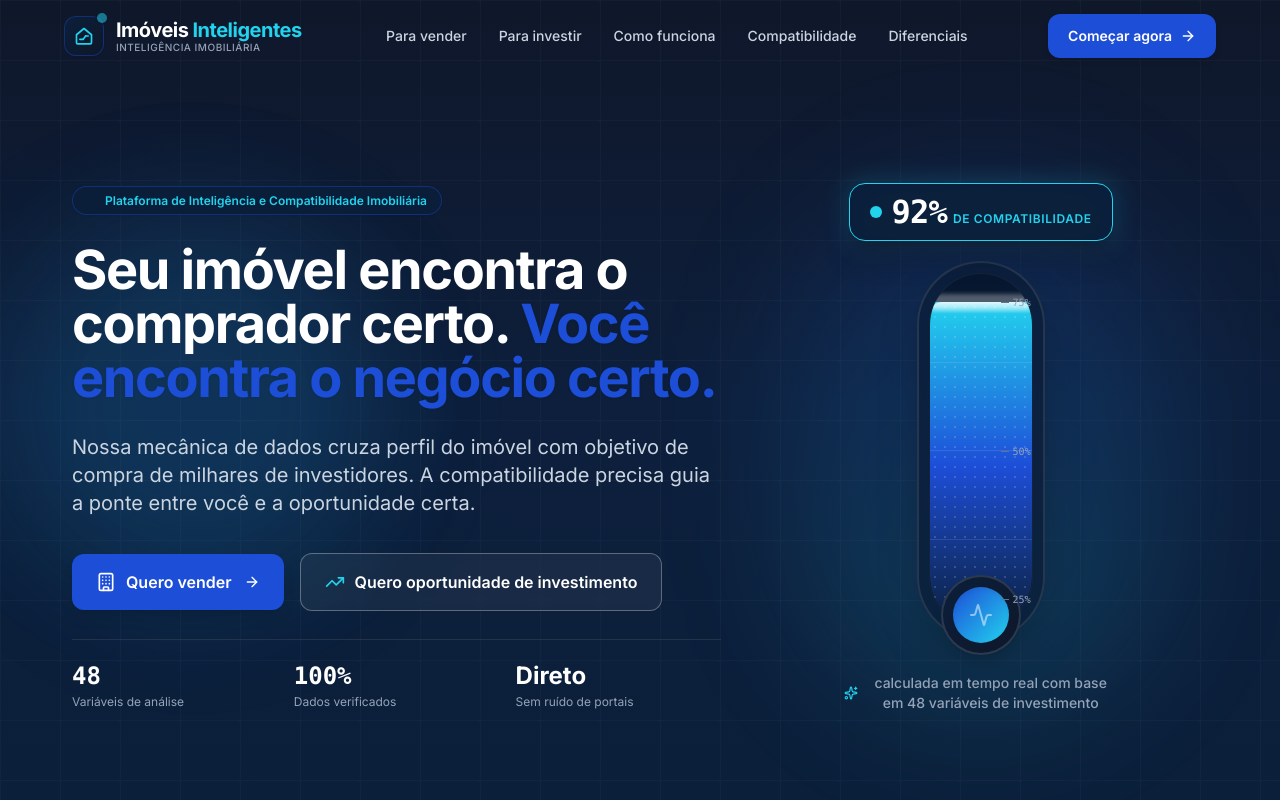
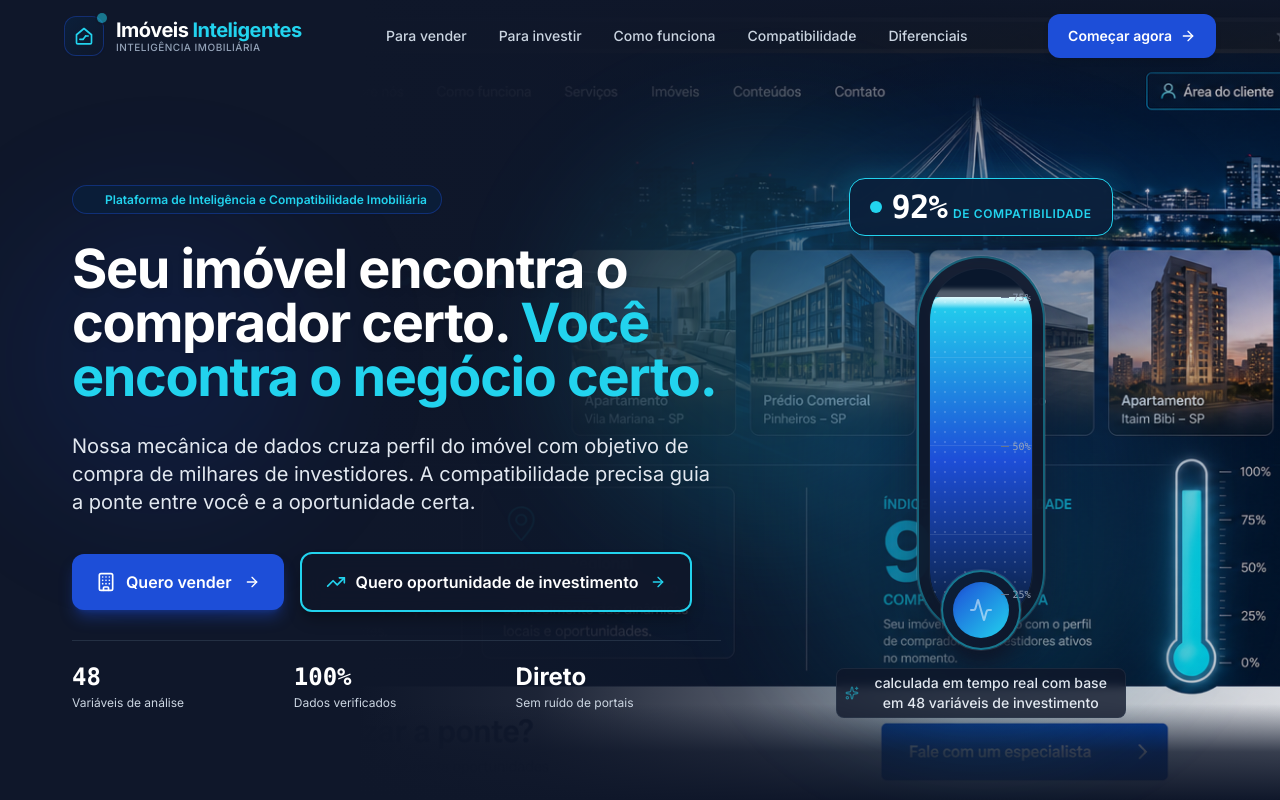
Before and after one commit to pauloac1000-byte/inteligencia-imobiliaria, a React (Vite) app: page / in a window 1280 px wide. Shown: the top 800 px of the page. Built offline with nearby package versions, Linux system fonts and the light colour scheme.

Commit message:
Substitui fundo do hero pela fotografia noturna da ponte com overlay escuro e destaque em ciano

```diff
--- a/src/components/HeroSection.tsx
+++ b/src/components/HeroSection.tsx
@@ -1,6 +1,7 @@
 import React from 'react'
 import { ArrowRight, Building, TrendingUp } from 'lucide-react'
 import { HeroThermometer } from './HeroThermometer'
+import heroBridgeBg from '@/assets/analise-1.5-hibrido-fusao-entre-modernidade-e-urbanismo-e-confianca-e-corporativo-ec2ac.png'
 
 interface HeroSectionProps {
   onOpenModal: (intent: 'vender' | 'investir') => void
@@ -18,24 +19,47 @@ export const HeroSection: React.FC<HeroSectionProps> = ({ onOpenModal }) => {
   }
 
   return (
-    <section className="relative min-h-[92vh] lg:min-h-screen bg-gradient-to-b from-[#0F172A] via-[#0D1F3C] to-[#0B1F3A] text-white flex items-center pt-24 sm:pt-28 lg:pt-24 pb-14 sm:pb-20 lg:py-0 overflow-hidden">
-      {/* Background Subtle Data Grid Lines & Slow Floating Data Particles */}
-      <div className="absolute inset-0 pointer-events-none select-none overflow-hidden opacity-5">
-        <svg className="w-full h-full" xmlns="http://www.w3.org/2000/svg">
-          <defs>
-            <pattern id="hero-grid" width="60" height="60" patternUnits="userSpaceOnUse">
-              <path d="M 60 0 L 0 0 0 60" fill="none" stroke="#FFFFFF" strokeWidth="1" />
-              <circle cx="60" cy="0" r="2" fill="#22D3EE" />
-              <circle cx="0" cy="60" r="2" fill="#1D4ED8" />
-            </pattern>
-          </defs>
-          <rect width="100%" height="100%" fill="url(#hero-grid)" />
-        </svg>
+    <section className="relative min-h-[92vh] lg:min-h-screen bg-[#0F172A] text-white flex items-center pt-24 sm:pt-28 lg:pt-24 pb-14 sm:pb-20 lg:py-0 overflow-hidden">
+      {/* 1. Fotografia real de fundo: Ponte suspensa noturna panorâmica */}
+      <div className="absolute inset-0 pointer-events-none select-none z-0">
+        <img
+          src={heroBridgeBg}
+          alt="Ponte suspensa iluminada à noite conectando a cidade"
+          className="w-full h-full object-cover object-[72%_center] lg:object-[80%_center] scale-105"
+          loading="eager"
+          decoding="async"
+        />
+
+        {/* 2. Overlay Gradiente Horizontal (da esquerda para direita):
+            #0F172A quase opaco à esquerda garantindo contraste WCAG AA para o texto,
+            transicionando para transparente à direita onde a ponte, cabos e torre ficam nítidos */}
+        <div
+          className="absolute inset-0 hidden md:block"
+          style={{
+            background:
+              'linear-gradient(90deg, #0F172A 0%, #0F172A 28%, rgba(15, 23, 42, 0.94) 42%, rgba(15, 23, 42, 0.72) 58%, rgba(15, 23, 42, 0.35) 75%, rgba(15, 23, 42, 0.12) 100%)',
+          }}
+        />
+
+        {/* Overlay para Mobile (foco vertical com legibilidade total do texto) */}
+        <div
+          className="absolute inset-0 md:hidden"
+          style={{
+            background:
+              'linear-gradient(180deg, rgba(15, 23, 42, 0.92) 0%, rgba(15, 23, 42, 0.95) 45%, rgba(15, 23, 42, 0.88) 75%, #0F172A 100%)',
+          }}
+        />
+
+        {/* Overlay no topo (garante contraste sob o header fixo translúcido) */}
+        <div className="absolute top-0 left-0 right-0 h-28 bg-gradient-to-b from-[#0F172A]/90 to-transparent pointer-events-none" />
+
+        {/* Overlay na base (transição suave para a seção ProofStrip) */}
+        <div className="absolute bottom-0 left-0 right-0 h-24 bg-gradient-to-t from-[#0F172A] via-[#0F172A]/80 to-transparent pointer-events-none" />
+
+        {/* Glow sutil azul corporativo e ciano para harmonizar com a paleta híbrida */}
+        <div className="absolute top-1/4 left-1/12 w-80 h-80 bg-[#1D4ED8]/20 rounded-full blur-3xl pointer-events-none animate-pulse" />
+        <div className="absolute bottom-1/3 right-1/4 w-96 h-96 bg-[#22D3EE]/15 rounded-full blur-3xl pointer-events-none" />
       </div>
-
-      {/* Floating subtle data glow blobs */}
-      <div className="absolute top-1/4 left-1/10 w-72 sm:w-96 h-72 sm:h-96 bg-[#1D4ED8]/15 rounded-full blur-3xl pointer-events-none animate-pulse" />
-      <div className="absolute bottom-1/4 right-1/10 w-72 sm:w-96 h-72 sm:h-96 bg-[#22D3EE]/10 rounded-full blur-3xl pointer-events-none" />
 
       {/* Main Container: 60% Left / 40% Right in Desktop */}
       <div className="w-full max-w-[1200px] mx-auto px-4 sm:px-6 lg:px-8 py-6 sm:py-8 lg:py-12 relative z-10">
@@ -43,23 +67,25 @@ export const HeroSection: React.FC<HeroSectionProps> = ({ onOpenModal }) => {
           {/* Left Column (60% ~ 7 cols in desktop) */}
           <div className="lg:col-span-7 flex flex-col items-start text-left space-y-5 sm:space-y-7 animate-fade-in-up">
             {/* Pill Tag */}
-            <div className="inline-flex items-center gap-2 sm:gap-2.5 px-3 sm:px-3.5 py-1.5 rounded-full bg-[#0B1F3A]/90 border border-[#1D4ED8]/40 text-[#22D3EE] text-[10px] sm:text-xs font-semibold backdrop-blur-sm shadow-sm max-w-full">
+            <div className="inline-flex items-center gap-2 sm:gap-2.5 px-3 sm:px-3.5 py-1.5 rounded-full bg-[#0B1F3A]/90 border border-[#1D4ED8]/40 text-[#22D3EE] text-[10px] sm:text-xs font-semibold backdrop-blur-md shadow-sm max-w-full">
               <span className="w-2 h-2 rounded-full bg-[#22D3EE] animate-ping shrink-0" />
               <span className="leading-tight">
                 Plataforma de Inteligência e Compatibilidade Imobiliária
               </span>
             </div>
 
-            {/* Headline EXATA: Primeira frase branca, segunda em azul corporate */}
+            {/* Headline EXATA: Primeira frase branca, segunda em ciano brilhante #22D3EE conforme referência */}
             <h1 className="text-[28px] xs:text-3xl sm:text-4xl md:text-5xl lg:text-[54px] font-bold tracking-tight leading-[1.15] sm:leading-[1.12] break-words">
-              <span className="text-white">Seu imóvel encontra o comprador certo. </span>
-              <span className="text-[#1D4ED8] drop-shadow-sm block sm:inline mt-1 sm:mt-0">
+              <span className="text-white drop-shadow-md">
+                Seu imóvel encontra o comprador certo.{' '}
+              </span>
+              <span className="text-[#22D3EE] drop-shadow-sm block sm:inline mt-1 sm:mt-0">
                 Você encontra o negócio certo.
               </span>
             </h1>
 
             {/* Subheadline EXATA */}
-            <p className="text-sm sm:text-lg lg:text-xl text-slate-300 font-normal leading-relaxed max-w-2xl">
+            <p className="text-sm sm:text-lg lg:text-xl text-slate-200 font-normal leading-relaxed max-w-2xl drop-shadow-sm">
               Nossa mecânica de dados cruza perfil do imóvel com objetivo de compra de milhares de
               investidores. A compatibilidade precisa guia a ponte entre você e a oportunidade
               certa.
@@ -67,51 +93,52 @@ export const HeroSection: React.FC<HeroSectionProps> = ({ onOpenModal }) => {
 
             {/* CTAs in Line (ou empilhados no mobile com largura total e min-h 48px) */}
             <div className="w-full flex flex-col sm:flex-row items-stretch sm:items-center gap-3 sm:gap-4 pt-1 sm:pt-2">
-              {/* CTA Primário: Quero vender */}
+              {/* CTA Primário: Quero vender (Azul corporate #1D4ED8) */}
               <button
                 type="button"
                 onClick={handleVenderClick}
-                className="w-full sm:w-auto inline-flex items-center justify-center gap-2.5 px-6 py-3.5 sm:py-4 min-h-[48px] rounded-xl bg-[#1D4ED8] hover:bg-[#1e40af] active:bg-[#172554] text-white text-base font-semibold shadow-lg hover:shadow-[#1D4ED8]/40 transition-all duration-200 transform hover:-translate-y-0.5 active:translate-y-0 cursor-pointer"
+                className="w-full sm:w-auto inline-flex items-center justify-center gap-2.5 px-6 py-3.5 sm:py-4 min-h-[48px] rounded-xl bg-[#1D4ED8] hover:bg-[#1e40af] active:bg-[#172554] text-white text-base font-semibold shadow-lg shadow-[#1D4ED8]/40 hover:shadow-[#1D4ED8]/60 transition-all duration-200 transform hover:-translate-y-0.5 active:translate-y-0 cursor-pointer"
               >
                 <Building className="w-5 h-5 shrink-0" />
                 <span>Quero vender</span>
                 <ArrowRight className="w-4 h-4 ml-0.5 shrink-0" />
               </button>
 
-              {/* CTA Secundário: Quero oportunidade de investimento */}
+              {/* CTA Secundário: Quero oportunidade de investimento (Outline ciano #22D3EE conforme referência) */}
               <button
                 type="button"
                 onClick={handleInvestirClick}
-                className="w-full sm:w-auto inline-flex items-center justify-center gap-2.5 px-6 py-3.5 sm:py-4 min-h-[48px] rounded-xl border border-white/30 bg-white/5 hover:bg-white/10 active:bg-white/15 text-white text-base font-semibold backdrop-blur-sm transition-all duration-200 transform hover:-translate-y-0.5 active:translate-y-0 cursor-pointer hover:border-white/50"
+                className="w-full sm:w-auto inline-flex items-center justify-center gap-2.5 px-6 py-3.5 sm:py-4 min-h-[48px] rounded-xl border-2 border-[#22D3EE] bg-[#0F172A]/80 hover:bg-[#22D3EE]/15 active:bg-[#22D3EE]/25 text-white text-base font-semibold backdrop-blur-md transition-all duration-200 transform hover:-translate-y-0.5 active:translate-y-0 cursor-pointer hover:border-[#22D3EE] shadow-lg shadow-black/30"
               >
                 <TrendingUp className="w-5 h-5 text-[#22D3EE] shrink-0" />
                 <span>Quero oportunidade de investimento</span>
+                <ArrowRight className="w-4 h-4 text-[#22D3EE] ml-0.5 shrink-0" />
               </button>
             </div>
 
             {/* Trust Proof Points below CTAs */}
-            <div className="pt-4 sm:pt-5 border-t border-slate-700/60 w-full grid grid-cols-3 gap-2 sm:gap-4 text-slate-400">
+            <div className="pt-4 sm:pt-5 border-t border-slate-700/60 w-full grid grid-cols-3 gap-2 sm:gap-4 text-slate-300">
               <div className="space-y-0.5 min-w-0">
-                <div className="text-white font-bold text-base sm:text-xl lg:text-2xl font-mono">
+                <div className="text-white font-bold text-base sm:text-xl lg:text-2xl font-mono drop-shadow-sm">
                   48
                 </div>
-                <div className="text-[10px] sm:text-xs text-slate-300 sm:text-slate-400 leading-snug break-words">
+                <div className="text-[10px] sm:text-xs text-slate-300 sm:text-slate-300 leading-snug break-words">
                   Variáveis de análise
                 </div>
               </div>
               <div className="space-y-0.5 min-w-0">
-                <div className="text-white font-bold text-base sm:text-xl lg:text-2xl font-mono">
+                <div className="text-white font-bold text-base sm:text-xl lg:text-2xl font-mono drop-shadow-sm">
                   100%
                 </div>
-                <div className="text-[10px] sm:text-xs text-slate-300 sm:text-slate-400 leading-snug break-words">
+                <div className="text-[10px] sm:text-xs text-slate-300 sm:text-slate-300 leading-snug break-words">
                   Dados verificados
                 </div>
               </div>
               <div className="space-y-0.5 min-w-0">
-                <div className="text-white font-bold text-base sm:text-xl lg:text-2xl break-words">
+                <div className="text-white font-bold text-base sm:text-xl lg:text-2xl break-words drop-shadow-sm">
                   Direto
                 </div>
-                <div className="text-[10px] sm:text-xs text-slate-300 sm:text-slate-400 leading-snug break-words">
+                <div className="text-[10px] sm:text-xs text-slate-300 sm:text-slate-300 leading-snug break-words">
                   Sem ruído de portais
                 </div>
               </div>
--- a/src/components/HeroThermometer.tsx
+++ b/src/components/HeroThermometer.tsx
@@ -64,7 +64,7 @@ export const HeroThermometer: React.FC = () => {
       </div>
 
       {/* Thermometer Glass Structure */}
-      <div className="relative w-22 sm:w-32 h-[270px] sm:h-[380px] bg-[#0B1F3A]/80 border-2 border-slate-700/70 rounded-full p-2 sm:p-2.5 flex flex-col justify-end backdrop-blur-sm shadow-2xl overflow-visible">
+      <div className="relative w-22 sm:w-32 h-[270px] sm:h-[380px] bg-[#0F172A]/90 border-2 border-[#22D3EE]/40 rounded-full p-2 sm:p-2.5 flex flex-col justify-end backdrop-blur-md shadow-2xl shadow-[#0F172A]/80 overflow-visible ring-1 ring-white/10">
         {/* Subtle grid lines & reference marks (25%, 50%, 75%) */}
         <div className="absolute inset-y-8 right-2 sm:right-3 flex flex-col justify-between text-[9px] sm:text-[10px] font-mono text-slate-400 pointer-events-none select-none z-10">
           <div className="flex items-center gap-0.5 sm:gap-1">
@@ -108,7 +108,7 @@ export const HeroThermometer: React.FC = () => {
         </div>
 
         {/* Bulb base */}
-        <div className="absolute -bottom-4 left-1/2 -translate-x-1/2 w-14 sm:w-20 h-14 sm:h-20 bg-gradient-to-br from-[#0B1F3A] to-[#0F172A] border-2 border-slate-700/80 rounded-full flex items-center justify-center shadow-lg -z-0">
+        <div className="absolute -bottom-4 left-1/2 -translate-x-1/2 w-14 sm:w-20 h-14 sm:h-20 bg-gradient-to-br from-[#0B1F3A] to-[#0F172A] border-2 border-[#22D3EE]/50 rounded-full flex items-center justify-center shadow-xl shadow-[#0F172A]/90 -z-0 ring-1 ring-white/10">
           <div className="w-9 sm:w-14 h-9 sm:h-14 rounded-full bg-gradient-to-br from-[#1D4ED8] to-[#22D3EE] p-0.5 flex items-center justify-center shadow-inner">
             <Activity className="w-4 sm:w-6 h-4 sm:h-6 text-white animate-pulse" />
           </div>
@@ -116,9 +116,9 @@ export const HeroThermometer: React.FC = () => {
       </div>
 
       {/* Micro-legend below thermometer */}
-      <div className="mt-7 sm:mt-8 text-center max-w-[290px] px-2">
-        <p className="text-xs sm:text-sm text-slate-300 sm:text-slate-400 flex items-center justify-center gap-1.5 font-medium leading-relaxed">
-          <Sparkles className="w-3.5 h-3.5 text-[#22D3EE] shrink-0" />
+      <div className="mt-7 sm:mt-8 text-center max-w-[290px] px-2 py-1 rounded-lg bg-[#0F172A]/80 backdrop-blur-sm border border-slate-700/40">
+        <p className="text-xs sm:text-sm text-slate-200 flex items-center justify-center gap-1.5 font-medium leading-relaxed">
+          <Sparkles className="w-3.5 h-3.5 text-[#22D3EE] shrink-0 animate-pulse" />
           <span>calculada em tempo real com base em 48 variáveis de investimento</span>
         </p>
       </div>
```
Also changed, not shown: .skip.config.json, src/assets/imagemgerada1789163230733-ae37e.png (added), 1 other file (tests, documents, lock files or other folders).
